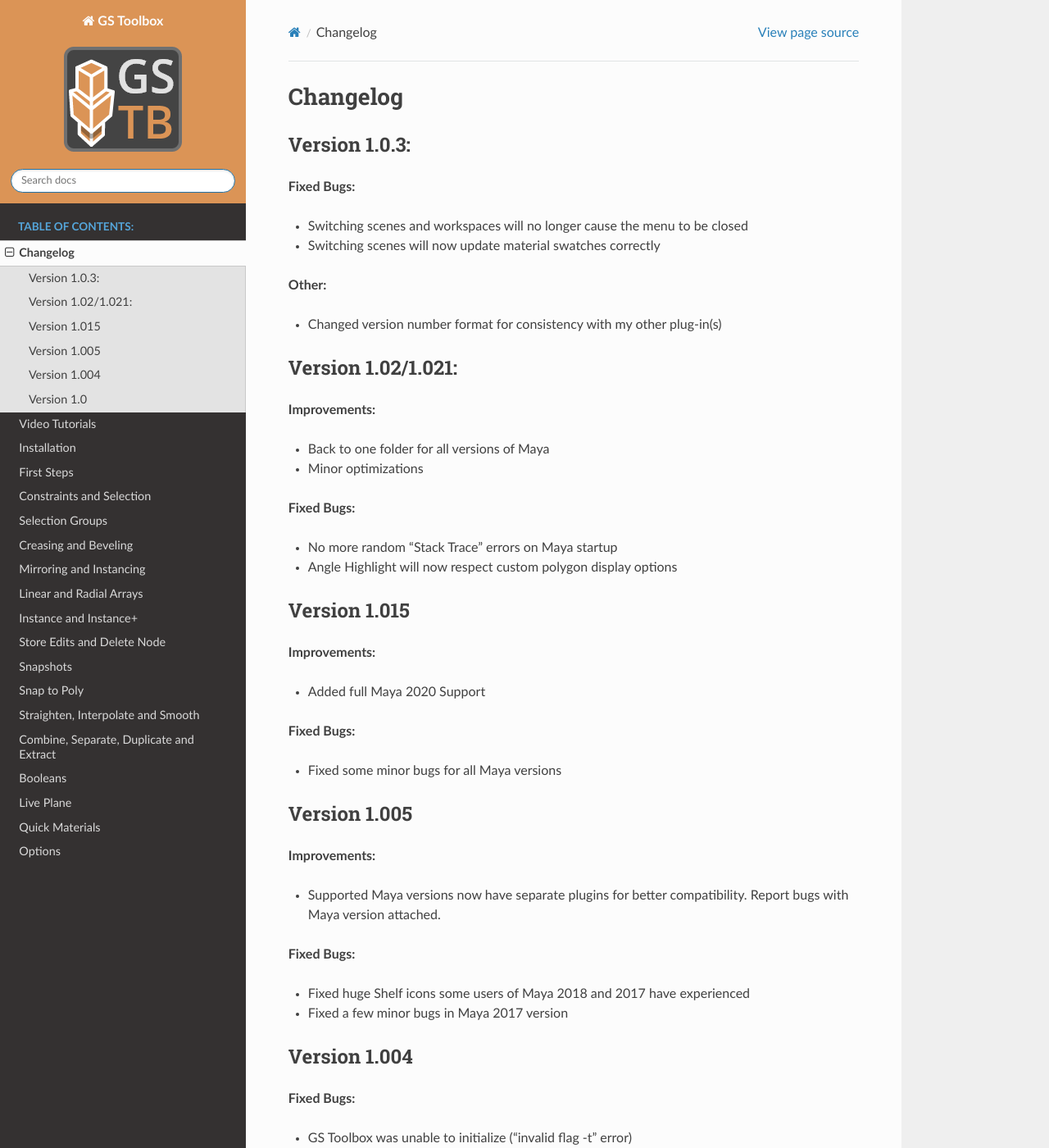
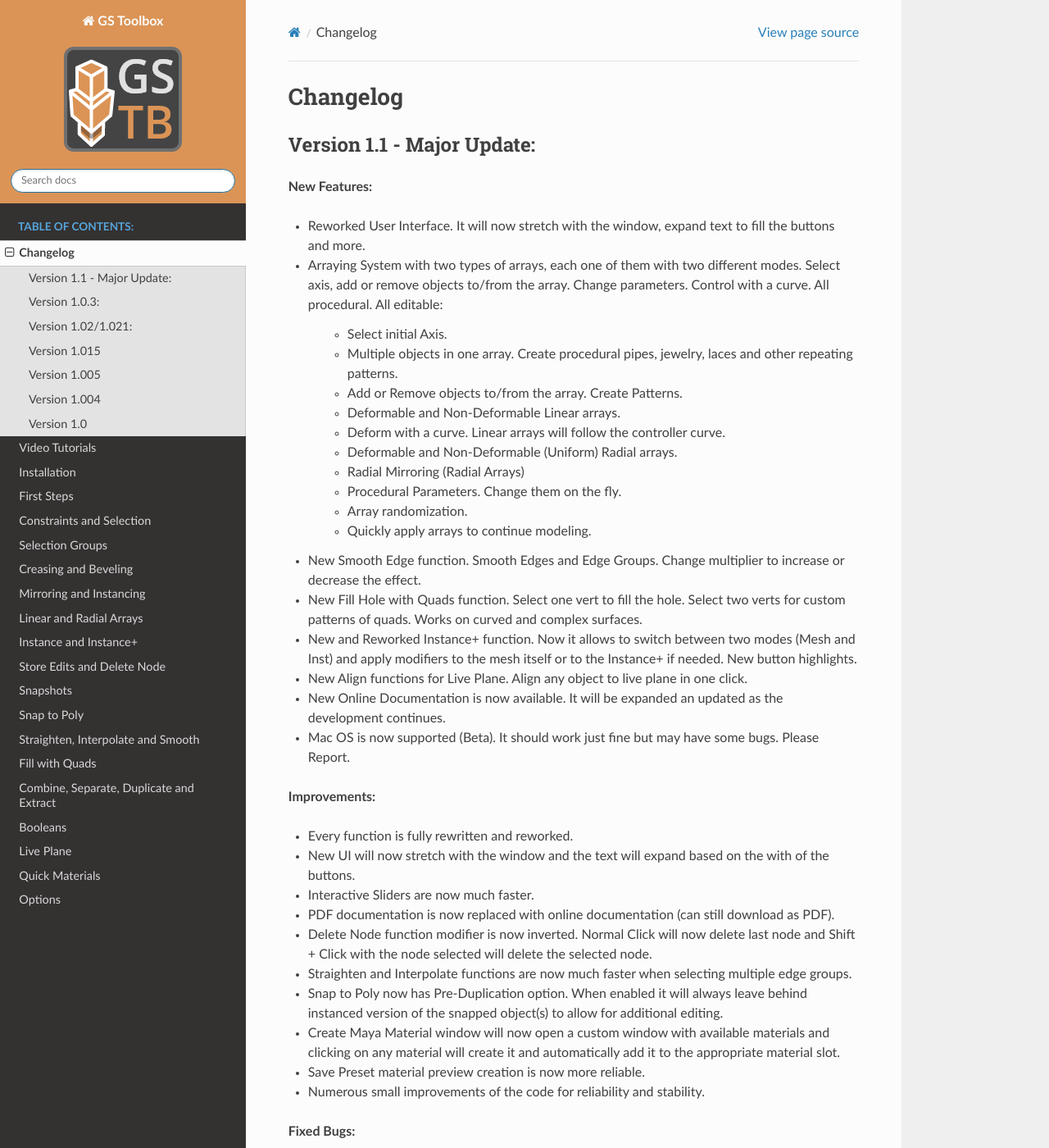
Before and after one commit to Video-Nomad/gs-toolbox-docs, a Sphinx documentation site: the page built from docs/source/changelog.rst, in a window 1280 px wide and 1400 px high. Shown: the whole window at 82% size. Built offline with Sphinx 7.4.7 and the Read the Docs theme 2.0.0, drawn with Linux system fonts in a browser that asks for light colours; pages that are not in the unit, such as notebooks, are missing from menus; some of the changed text lies outside the part shown.

Commit message:
changelog updated

```diff
--- a/docs/source/changelog.rst
+++ b/docs/source/changelog.rst
@@ -3,6 +3,51 @@
 #########
 Changelog
 #########
+
+Version 1.1 - Major Update:
+^^^^^^^^^^^^^^^^^^^^^^^^^^^
+
+**New Features:**
+
+- Reworked User Interface. It will now stretch with the window, expand text to fill the buttons and more.
+- Arraying System with two types of arrays, each one of them with two different modes. Select axis, add or remove objects to/from the array. Change parameters. Control with a curve. All procedural. All editable:
+
+    - Select initial Axis.
+    - Multiple objects in one array. Create procedural pipes, jewelry, laces and other repeating patterns.
+    - Add or Remove objects to/from the array. Create Patterns.
+    - Deformable and Non-Deformable Linear arrays.
+    - Deform with a curve. Linear arrays will follow the controller curve.
+    - Deformable and Non-Deformable (Uniform) Radial arrays.
+    - Radial Mirroring (Radial Arrays)
+    - Procedural Parameters. Change them on the fly.
+    - Array randomization.
+    - Quickly apply arrays to continue modeling.
+
+- New Smooth Edge function. Smooth Edges and Edge Groups. Change multiplier to increase or decrease the effect.
+- New Fill Hole with Quads function. Select one vert to fill the hole. Select two verts for custom patterns of quads. Works on curved and complex surfaces.
+- New and Reworked Instance+ function. Now it allows to switch between two modes (Mesh and Inst) and apply modifiers to the mesh itself or to the Instance+ if needed. New button highlights.
+- New Align functions for Live Plane. Align any object to live plane in one click.
+- New Online Documentation is now available. It will be expanded an updated as the development continues.
+- Mac OS is now supported (Beta). It should work just fine but may have some bugs. Please Report.
+
+**Improvements:**
+
+- Every function is fully rewritten and reworked.
+- New UI will now stretch with the window and the text will expand based on the with of the buttons.
+- Interactive Sliders are now much faster.
+- PDF documentation is now replaced with online documentation (can still download as PDF).
+- Delete Node function modifier is now inverted. Normal Click will now delete last node and Shift + Click with the node selected will delete the selected node.
+- Straighten and Interpolate functions are now much faster when selecting multiple edge groups.
+- Snap to Poly now has Pre-Duplication option. When enabled it will always leave behind instanced version of the snapped object(s) to allow for additional editing.
+- Create Maya Material window will now open a custom window with available materials and clicking on any material will create it and automatically add it to the appropriate material slot.
+- Save Preset material preview creation is now more reliable.
+- Numerous small improvements of the code for reliability and stability.
+
+**Fixed Bugs:**
+
+- Fixed boolean transforms issue when using in conjunction with Instance+.
+- Matching names should no longer cause an error on some functions.
+- Numerous small bugs were fixed during a full rewrite from MEL to Python.
 
 Version 1.0.3:
 ^^^^^^^^^^^^^^
--- a/docs/source/index.rst
+++ b/docs/source/index.rst
@@ -101,6 +101,7 @@ Supported Platforms
     Snapshots <snapshots>
     Snap to Poly <snap-to-poly>
     Straighten, Interpolate and Smooth <straighten-interpolate-smooth>
+    Fill with Quads <fill>
     Combine, Separate, Duplicate and Extract <combine-separate-etc>
     Booleans <booleans>
     Live Plane <live-plane>
```
Also changed, not shown: docs/source/creasing-and-beveling.rst (+14 -0 lines), docs/source/fill.rst (added, +142 -0 lines), docs/source/video-tutorials.rst (+6 -9 lines), docs/source/images/angle_tolerance_slider_example.gif (added), docs/source/images/custom_pattern_01.gif (added), docs/source/images/custom_sphere_fill.gif (added), docs/source/images/cylinder_fill.gif (added), docs/source/images/example_cube_with_holes.gif (added), docs/source/images/example_curved_detail_surface.gif (added), docs/source/images/example_curved_polygon_strip.gif (added), docs/source/images/fill_hole_tasks.png (added), docs/source/images/sphere_normal_fill.gif (added).
